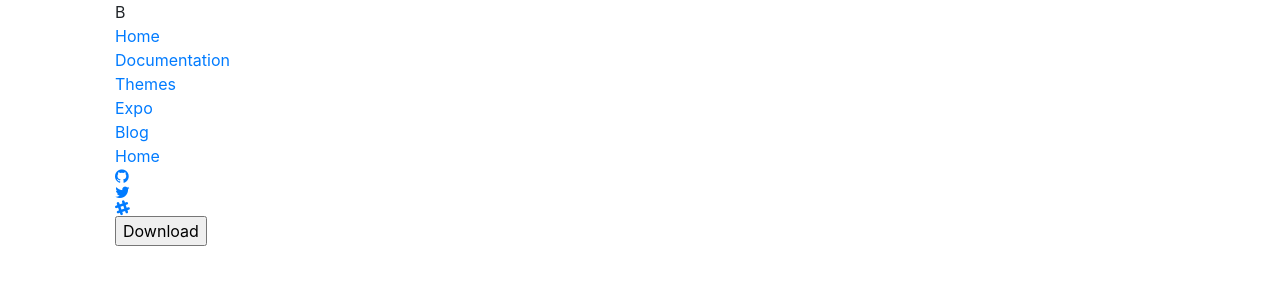
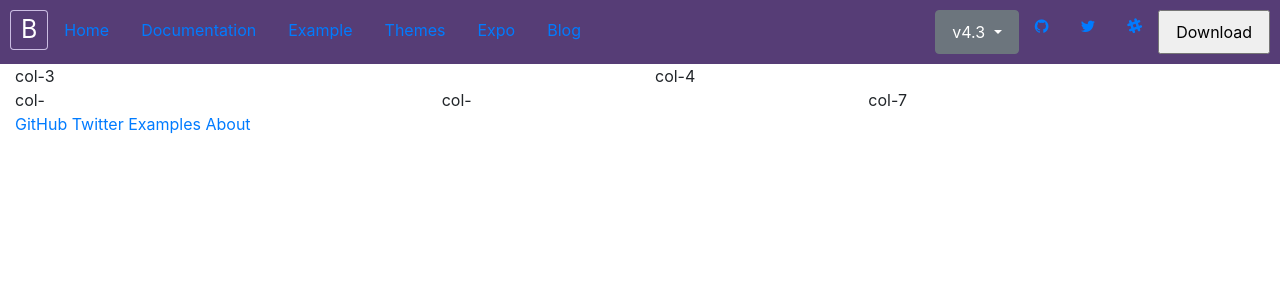
Before and after one commit to zulayqoh/strap, a plain HTML site: page index.html in a window 1280 px wide. Drawn offline with nearby package versions, Linux system fonts and the light colour scheme.

Commit message:
still on trial and error

```diff
--- a/index.html
+++ b/index.html
@@ -9,22 +9,62 @@
     <title>Document</title>
 </head>
 <body>
-        <div class="container">
-                <div class="container-fluid">
-                    <div class="row-danger">
-                        <div class="col">B</div>
-                        <div class="col"><a href="#">Home</a></div>
-                        <div class="col"><a href="#">Documentation</a></div>
-                        <div class="col"><a href="#">Themes</a></div>
-                        <div class="col"><a href="#">Expo</a></div>
-                        <div class="col"><a href="#">Blog</a></div>
-                        <div class="col "><a href="#">Home</a></div>
-                        <div class="col"><a href="#"  class="fa fa-github" aria-hidden="true"></a></div>
-                        <div class="col"><a href="#" class="fa fa-twitter" aria-hidden="true"></a></div>
-                        <div class="col"><a href="#" class="fa fa-slack" aria-hidden="true"></a></div>
-                        <div class="col"><a href="#"><input type="button" value="Download" class="button1"></a></div>
-                    </div>
-                </div>
-        </div>
-</body>
-</html>
+  <div class="container-fluid">
+    <div class="row">
+      <div class="col-6 heading">
+        <nav class="nav">
+          <span class="logo">B</span>
+          <a class="nav-link active" href="#">Home</a>
+          <a class="nav-link" href="#">Documentation</a>
+          <a class="nav-link" href="#">Example</a>
+          <a class="nav-link" href="#">Themes</a>
+          <a class="nav-link" href="#">Expo</a>
+          <a class="nav-link" href="#">Blog</a>
+        </nav>
+      </div>
+      <div class="col-6 nav justify-content-end heading">
+        <nav class="nav">
+          <button class=" dropdown nav-link btn btn-secondary dropdown-toggle" type="button" id="dropdownMenuButton" data-toggle="dropdown" aria-haspopup="true" aria-expanded="false">
+           v4.3
+          </button>
+          <div class="dropdown-menu" aria-labelledby="dropdownMenuButton"></div>
+          <!--
+            <h6 class="dropdown-header">Latest(4.3.x)</h6>
+          <a class="dropdown-item" href="#"></div>v4.2.1</a>
+        <a class="dropdown-item" href="#">v4.0.0</a>
+        <div class="dropdown-divider"></div>
+        <a class="dropdown-item" href="#">v4 Alpha 6</a>
+        <a class="dropdown-item" href="#">v3.4.1</a>
+        <a class="dropdown-item" href="#">v3.3.7</a>
+        <a class="dropdown-item" href="#">v2.3.2</a>
+        <div class="dropdown-divider"></div>
+        <a class="dropdown-item" href="#">All versions</a>
+      -->
+
+
+          <a href="#"  class="fa fa-github nav-link" aria-hidden="true"></a>
+          <a href="#" class="fa fa-twitter nav-link" aria-hidden="true"></a>
+          <a href="#" class="fa fa-slack nav-link " aria-hidden="true"></a>
+          <a href="#"><input type="button" value="Download" class="button nav-link"></a>
+        </nav>
+      </div>
+    </div>
+    <div class="row my-main">
+      <div class="col-6">col-3</div>
+      <div class="col-6">col-4</div>
+    </div>
+
+    <div class="row my-section">
+      <div class="col-4">col-</div>
+      <div class="col-4">col-</div>
+      <div class="col-4">col-7</div>
+    </div>
+
+    <div class="row my-footer">
+      <div class="col">
+        <a href="">GitHub</a>
+        <a href="">Twitter</a>
+        <a href="">Examples</a>
+        <a href="">About</a>
+      </div>
+    </div>
--- a/style.css
+++ b/style.css
@@ -0,0 +1,21 @@
+.heading {
+
+    background-color:#563d76;
+    min-height: 60px;
+    padding: 10px 10px;
+    position: -webkit-sticky;
+    position: sticky;
+
+    z-index: 1;
+
+}
+.logo
+{
+    font-size: 25px;
+    border: 1px solid #cbbde2;
+    border-radius: 10%;
+    color: #fff;
+
+
+    padding: 0px 10px;
+}
```
